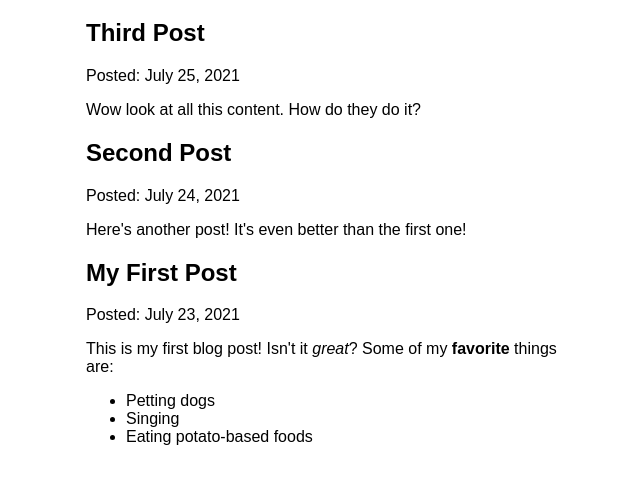
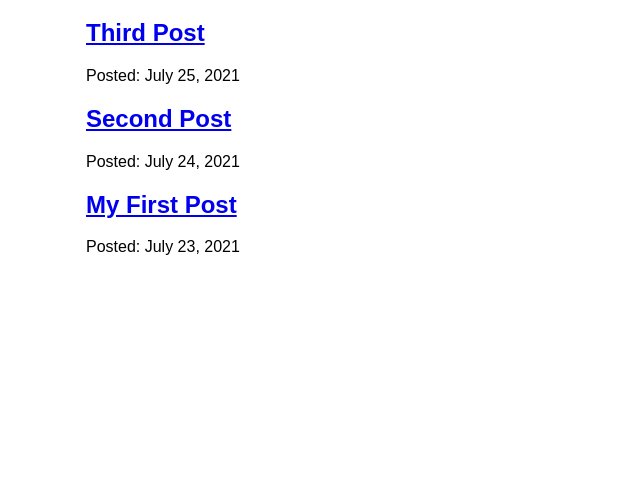
Before and after one commit to Alex365-maker/my-gatsby-site, a Gatsby site: page /blog in a window 1280 px wide. Shown: the part 157-640 px from the top of the page, without its empty margins (304-944 px from the left). Built offline with nearby package versions, Linux system fonts and the light colour scheme; Gatsby itself is replaced by a stand-in of ours.

Commit message:
Finished Gatsby Tutorial Part 6

```diff
--- a/src/pages/blog.js
+++ b/src/pages/blog/index.js
@@ -1,19 +1,18 @@
 import * as React from 'react'
-import { graphql } from 'gatsby'
-import { MDXRenderer } from 'gatsby-plugin-mdx'
-import Layout from '../components/layout'
-
+import { Link, graphql } from 'gatsby'
+import Layout from '../../components/layout'
 const BlogPage = ({ data }) => {
   return (
     <Layout pageTitle="My Blog Posts">
       {
-        data.allMdx.nodes.map((node) => (
+        data.allMdx.nodes.map(node => (
           <article key={node.id}>
-            <h2>{node.frontmatter.title}</h2>
+            <h2>
+              <Link to={`/blog/${node.slug}`}>
+                {node.frontmatter.title}
+              </Link>
+            </h2>
             <p>Posted: {node.frontmatter.date}</p>
-            <MDXRenderer>
-              {node.body}
-            </MDXRenderer>
           </article>
         ))
       }
@@ -25,11 +24,11 @@ export const query = graphql`
     allMdx(sort: {fields: frontmatter___date, order: DESC}) {
       nodes {
         frontmatter {
+          date(formatString: "MMMM D, YYYY")
           title
-          date(formatString: "MMMM DD, YYYY")
         }
         id
-        body
+        slug
       }
     }
   }
```
Also changed, not shown: src/pages/blog/{mdx.slug}.js (added, +26 -0 lines).
